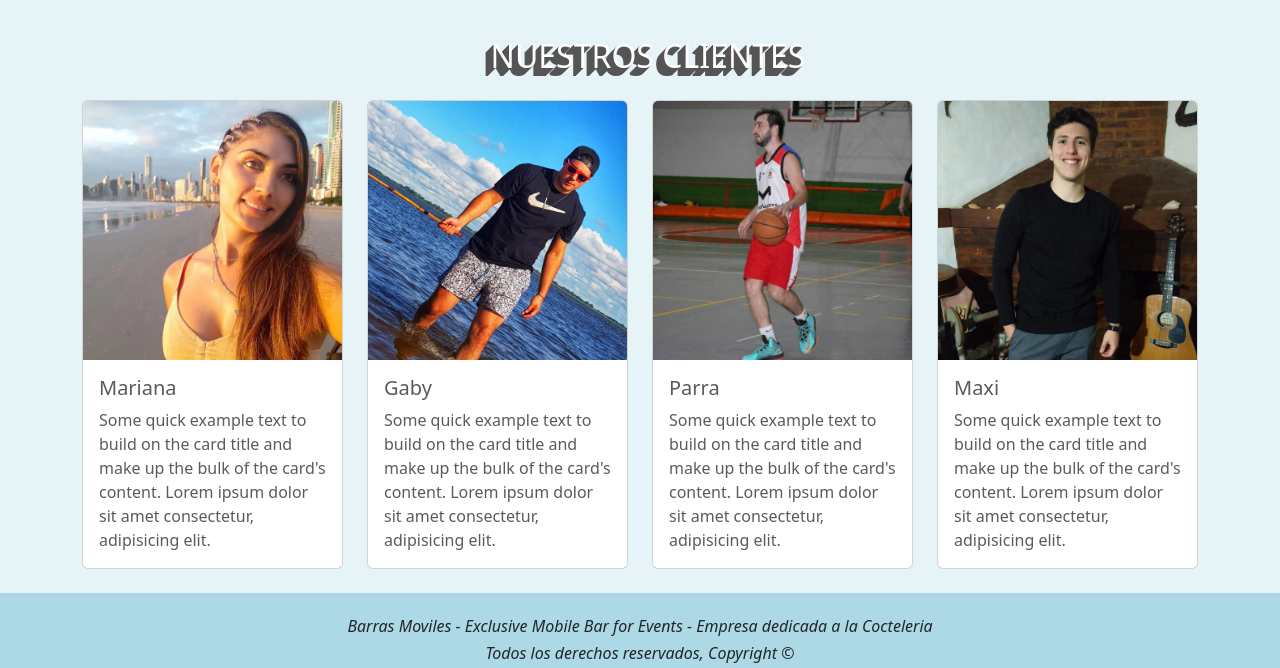
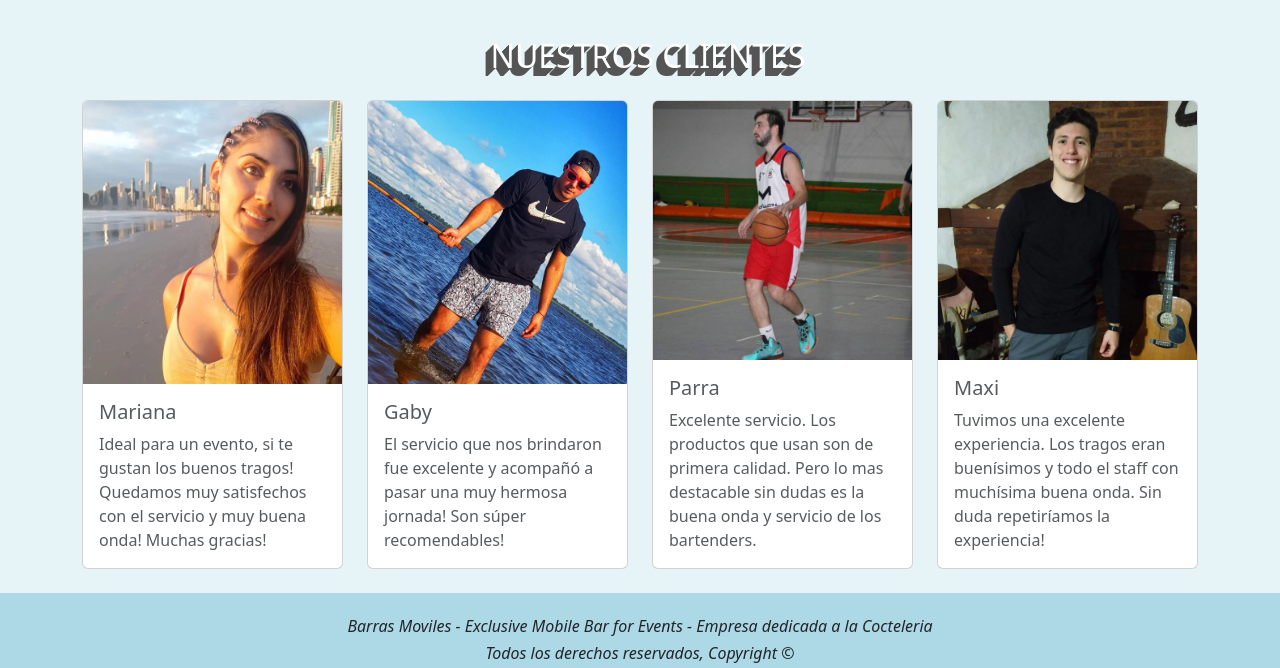
Before and after one commit to TatoGonzalez/BarrasMoviles-CristianGonzalez, a website: page index.html in a window 1280 px wide. Shown: the part 1456-2124 px from the top of the page. Drawn offline with nearby package versions, Linux system fonts and the light colour scheme.

Commit message:
Tercer Commit

```diff
--- a/index.html
+++ b/index.html
@@ -122,7 +122,7 @@
                     <img src="./assets/images/mariana.jpg" class="card-img-top h-100" alt="Mariana">
                     <div class="card-body opacity-75">
                     <h5 class="card-title">Mariana</h5>
-                    <p class="card-text">Some quick example text to build on the card title and make up the bulk of the card's content. Lorem ipsum dolor sit amet consectetur, adipisicing elit.</p>
+                    <p class="card-text"> Ideal para un evento, si te gustan los buenos tragos! Quedamos muy satisfechos con el servicio y muy buena onda! Muchas gracias!</p>
                     </div>
                 </div>
             </div>
@@ -132,7 +132,7 @@
                     <img src="./assets/images/gabi.jpg" class="card-img-top h-100" alt="Gaby">
                     <div class="card-body opacity-75">
                     <h5 class="card-title">Gaby</h5>
-                    <p class="card-text">Some quick example text to build on the card title and make up the bulk of the card's content. Lorem ipsum dolor sit amet consectetur, adipisicing elit.</p>
+                    <p class="card-text">El servicio que nos brindaron fue excelente y acompañó a pasar una muy hermosa jornada! Son súper recomendables!</p>
                     </div>
                 </div>
             </div>
@@ -142,7 +142,7 @@
                     <img src="./assets/images/parra.jpg" class="card-img-top h-100" alt="Parra">
                     <div class="card-body opacity-75">
                     <h5 class="card-title">Parra</h5>
-                    <p class="card-text">Some quick example text to build on the card title and make up the bulk of the card's content. Lorem ipsum dolor sit amet consectetur, adipisicing elit.</p>
+                    <p class="card-text">Excelente servicio. Los productos que usan son de primera calidad. Pero lo mas destacable sin dudas es la buena onda y servicio de los bartenders.</p>
                     </div>
                 </div>
             </div>
@@ -152,7 +152,7 @@
                     <img src="./assets/images/maxi.jpg" class="card-img-top h-100" alt="Maxi">
                     <div class="card-body opacity-75">
                     <h5 class="card-title">Maxi</h5>
-                    <p class="card-text">Some quick example text to build on the card title and make up the bulk of the card's content. Lorem ipsum dolor sit amet consectetur, adipisicing elit.</p>
+                    <p class="card-text">Tuvimos una excelente experiencia. Los tragos eran buenísimos y todo el staff con muchísima buena onda. Sin duda repetiríamos la experiencia!</p>
                     </div>
                 </div>
             </div>
```
